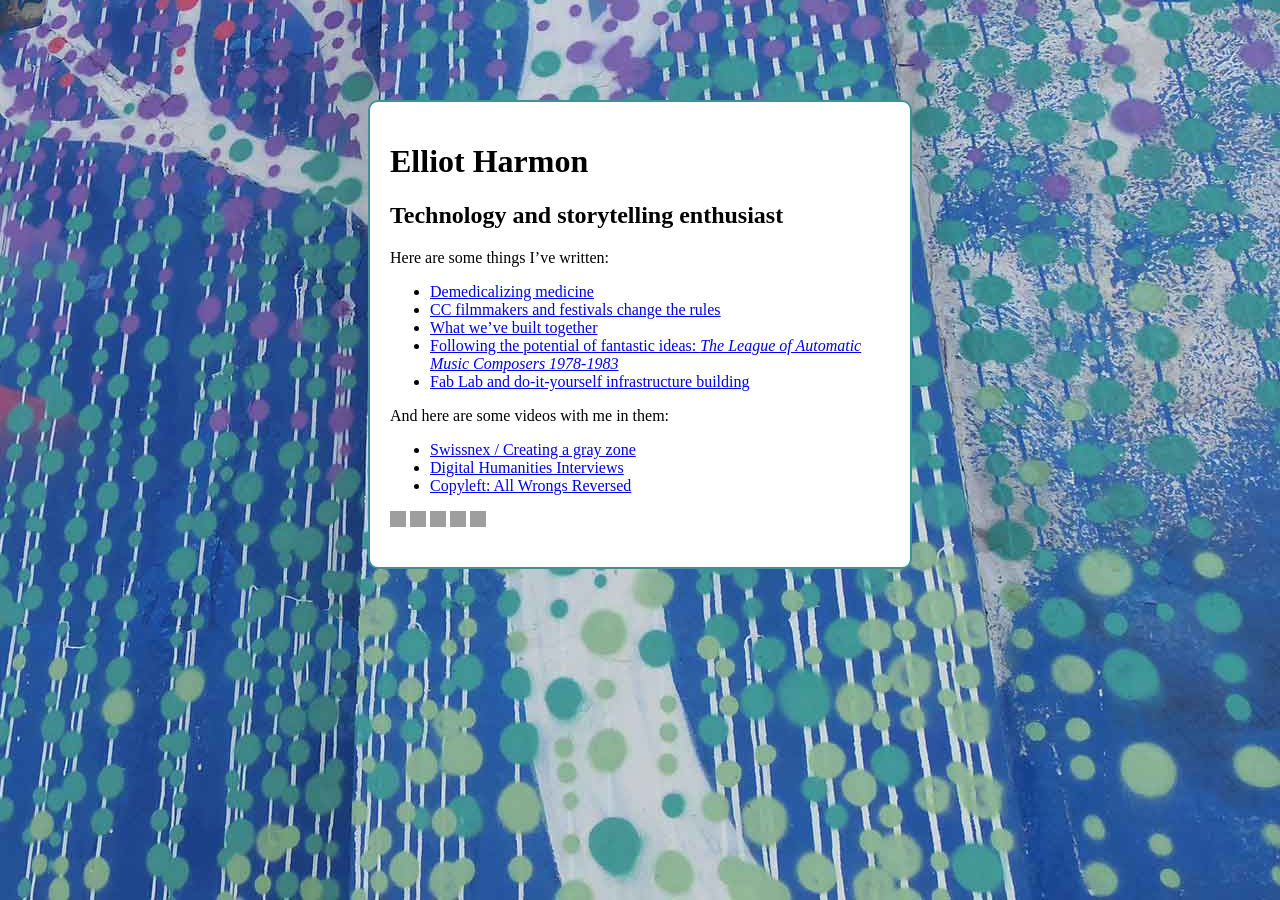
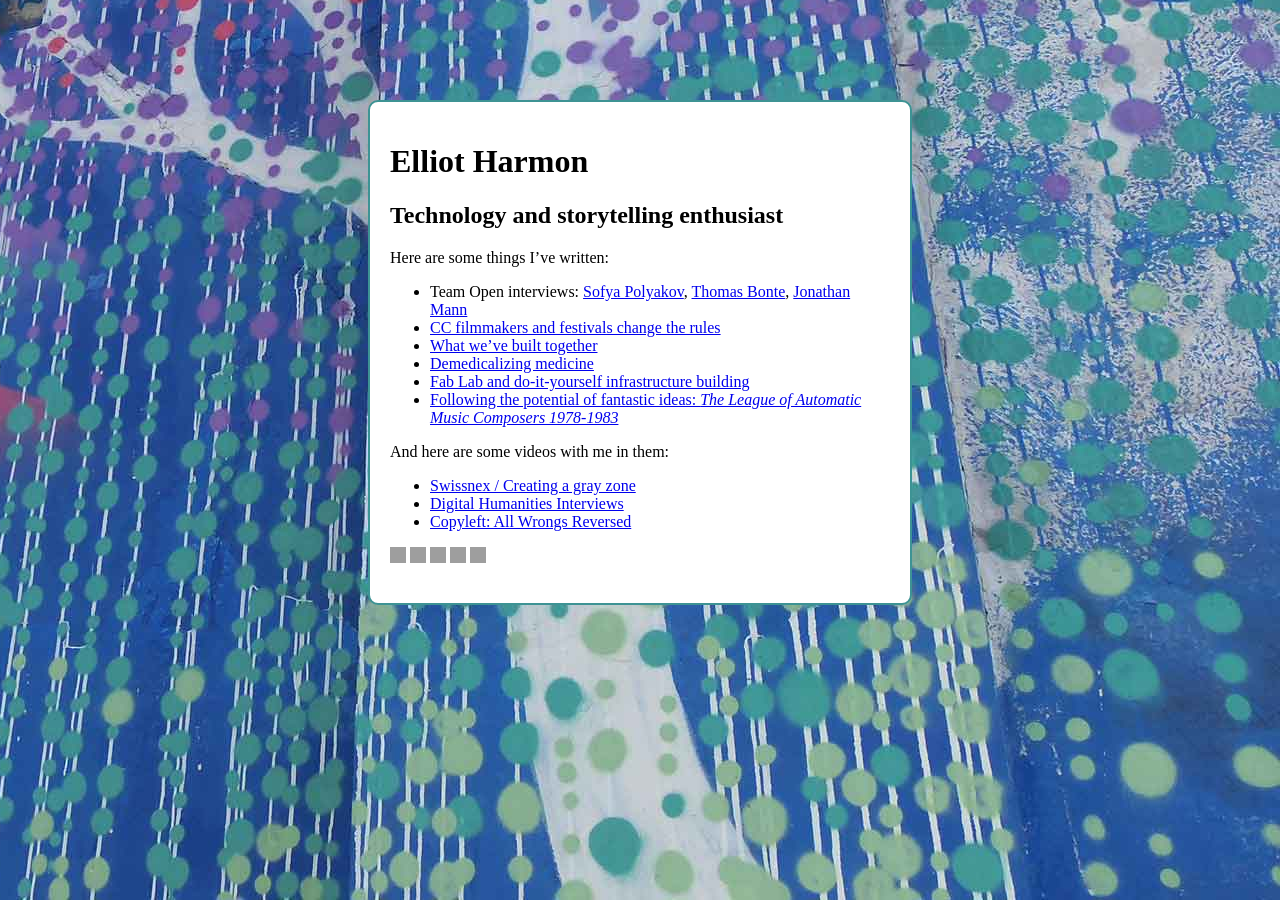
Before and after one commit to elliotharmon/elliotharmon.github.io, a Jekyll site: the page built from index.md, in a window 1280 px wide. Built offline with Jekyll 4.4.1, drawn with Linux system fonts in a browser that asks for light colours; grey boxes are pictures that could not be loaded.

Commit message:
writings

```diff
--- a/index.md
+++ b/index.md
@@ -10,11 +10,12 @@ Technology and storytelling enthusiast
 
 Here are some things I've written:
 
-- [Demedicalizing medicine](/2010/02/13/demedicalizing-medicine.html)
+- Team Open interviews: [Sofya Polyakov](http://teamopen.cc/sofya/), [Thomas Bonte](http://teamopen.cc/thomas/), [Jonathan Mann](http://teamopen.cc/jonathan/)
 - [CC filmmakers and festivals change the rules](https://creativecommons.org/weblog/entry/36917)
 - [What we've built together](https://creativecommons.org/weblog/entry/41182)
+- [Demedicalizing medicine](/2010/02/13/demedicalizing-medicine.html)
+- [Fab Lab and do-it-yourself infrastructure building](http://forums.techsoup.org/cs/community/b/tsblog/archive/2010/04/10/fab-lab-and-doityourself-infrastructure-building.aspx)
 - [Following the potential of fantastic ideas: _The League of Automatic Music Composers 1978-1983_](http://21st-centurymusic.blogspot.com/2009/06/automatic-review-elliot-harmon.html)
-- [Fab Lab and do-it-yourself infrastructure building](http://forums.techsoup.org/cs/community/b/tsblog/archive/2010/04/10/fab-lab-and-doityourself-infrastructure-building.aspx)
 
 And here are some videos with me in them:
 
```
